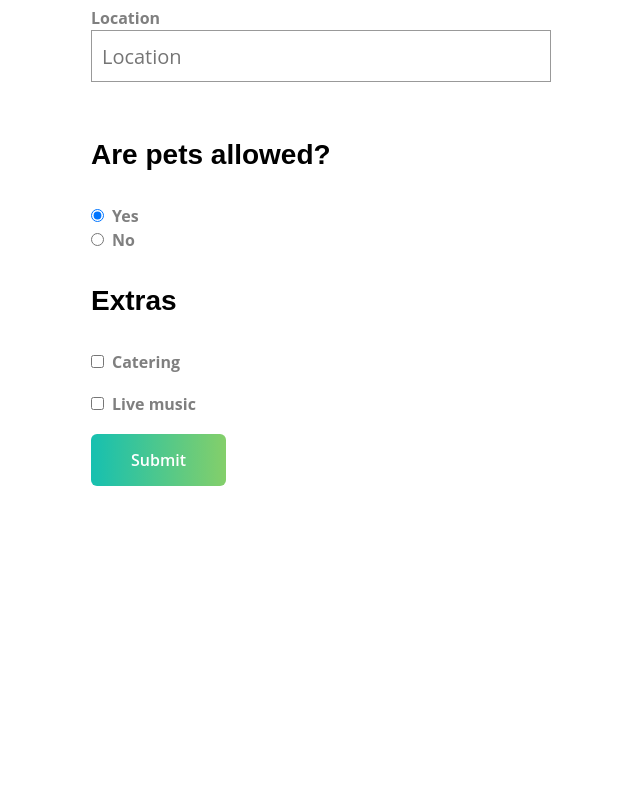
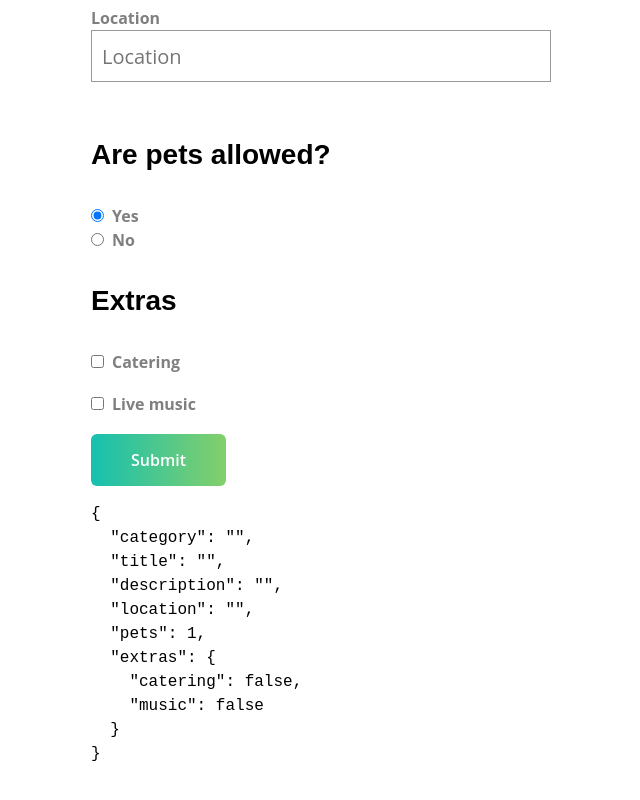
Before and after one commit to philipcrossland/vue-3-forms, a Vue app: page / in a window 1280 px wide. Shown: the part 608-1408 px from the top of the page, without its empty margins (339-979 px from the left). Before the commit the page ends 1134 px from the top, so only its background shows below. Built offline with nearby package versions, Linux system fonts and the light colour scheme.

Commit message:
End of L2 - BaseInput component

```diff
--- a/src/views/SimpleForm.vue
+++ b/src/views/SimpleForm.vue
@@ -47,6 +47,7 @@
 
       <button class="button -fill-gradient" type="submit">Submit</button>
     </form>
+    <pre>{{ event }}</pre>
   </div>
 </template>
 
```
